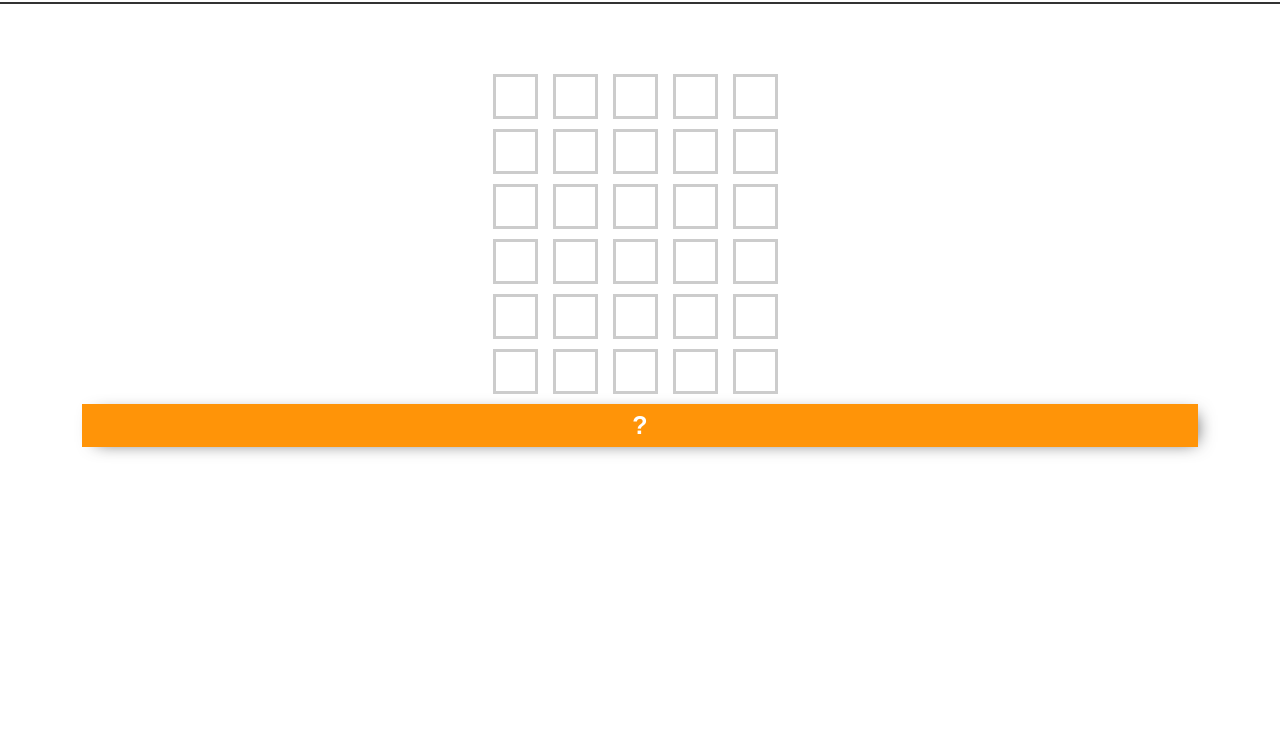
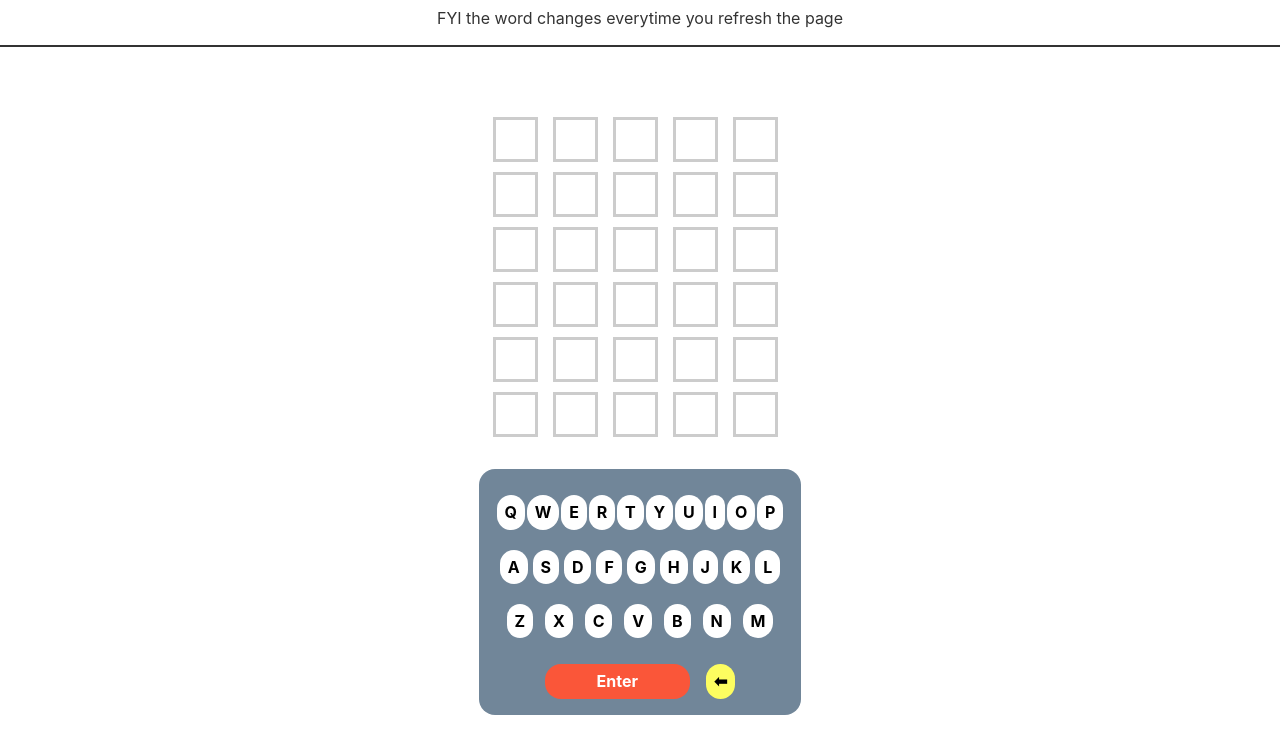
Before and after one commit to azizzmoe/wordle, a plain HTML site: page index.html in a window 1280 px wide. Shown: the part 133-864 px from the top of the page. Before the commit the page ends 800 px from the top, so only its background shows below. Drawn offline with nearby package versions, Linux system fonts and the light colour scheme; no server answers.

Commit message:
update 7

```diff
--- a/index.html
+++ b/index.html
@@ -1,13 +1,11 @@
 <!DOCTYPE html>
 <html lang="en">
+
   <head>
     <meta charset="UTF-8" />
     <meta http-equiv="X-UA-Compatible" content="IE=edge" />
     <meta name="viewport" content="width=device-width, initial-scale=1.0" />
-    <link
-      rel="stylesheet"
-      href="https://cdn.jsdelivr.net/npm/bootstrap@5.2.3/dist/css/bootstrap.min.css"
-    />
+    <link rel="stylesheet" href="https://cdn.jsdelivr.net/npm/bootstrap@5.2.3/dist/css/bootstrap.min.css" />
     <link rel="stylesheet" href="/css/normalize.css" />
     <link rel="stylesheet" href="./css/style.css" />
     <title>Wordle Game</title>
@@ -15,6 +13,9 @@
 
   <body>
     <header>
+      <div class="attention">
+        <a class="btn help" data-bs-toggle="modal" href="#exampleModalToggle" role="button">RULES</a>
+      </div>
       <h1>PLAY WORDLE</h1>
       <span>FYI the word changes everytime you refresh the page</span>
     </header>
@@ -54,6 +55,8 @@
         <div class="scoreboard-letter" id="letter-28"></div>
         <div class="scoreboard-letter" id="letter-29"></div>
       </div>
+
+
       <div id="overlay" style="display: none">
         <div id="overlay-content">
           <button id="close-overlay-btn">✖</button>
@@ -63,25 +66,15 @@
           </section>
         </div>
       </div>
-      <div
-        class="modal fade"
-        id="exampleModalToggle"
-        aria-hidden="true"
-        aria-labelledby="exampleModalToggleLabel"
-        tabindex="-1"
-      >
+      <div class="modal fade" id="exampleModalToggle" aria-hidden="true" aria-labelledby="exampleModalToggleLabel"
+        tabindex="-1">
         <div class="modal-dialog modal-dialog-centered">
           <div class="modal-content">
             <div class="modal-header">
               <h1 class="modal-title fs-5" id="exampleModalToggleLabel">
                 Rules
               </h1>
-              <button
-                type="button"
-                class="btn-close"
-                data-bs-dismiss="modal"
-                aria-label="Close"
-              ></button>
+              <button type="button" class="btn-close" data-bs-dismiss="modal" aria-label="Close"></button>
             </div>
             <div class="modal-body">
               <div class="rules">
@@ -90,24 +83,19 @@
                     <a href="#">Guess a real word that contains 5 letters</a>
                   </li>
                   <li class="">
-                    <a href="#"
-                      >If the word you gave is considered wrong you will see a
+                    <a href="#">If the word you gave is considered wrong you will see a
                       red flash on that row and you won't be able to go to the
-                      next row</a
-                    >
+                      next row</a>
                   </li>
 
                   <li class="">
-                    <a href="#"
-                      >You will see a letter become yellow when it is close to
+                    <a href="#">You will see a letter become yellow when it is close to
                       the winning word but it's out of place
                     </a>
                   </li>
                   <li class="">
-                    <a href="#"
-                      >You will see a letter turn green when it is in the right
-                      spot</a
-                    >
+                    <a href="#">You will see a letter turn green when it is in the right
+                      spot</a>
                   </li>
                 </ol>
               </div>
@@ -115,16 +103,53 @@
           </div>
         </div>
       </div>
-      <a
-        class="btn help"
-        data-bs-toggle="modal"
-        href="#exampleModalToggle"
-        role="button"
-        >?</a
-      >
+      <div class="key-container">
+        <div class="keyboard">
+          <div class="row">
+            <button class="key">Q</button>
+            <button class="key">W</button>
+            <button class="key">E</button>
+            <button class="key">R</button>
+            <button class="key">T</button>
+            <button class="key">Y</button>
+            <button class="key">U</button>
+            <button class="key">I</button>
+            <button class="key">O</button>
+            <button class="key">P</button>
+          </div>
+          <div class="row">
+            <button class="key">A</button>
+            <button class="key">S</button>
+            <button class="key">D</button>
+            <button class="key">F</button>
+            <button class="key">G</button>
+            <button class="key">H</button>
+            <button class="key">J</button>
+            <button class="key">K</button>
+            <button class="key">L</button>
+          </div>
+          <div class="row">
+            <button class="key">Z</button>
+            <button class="key">X</button>
+            <button class="key">C</button>
+            <button class="key">V</button>
+            <button class="key">B</button>
+            <button class="key">N</button>
+            <button class="key">M</button>
+          </div>
+
+          <div class="main-keys">
+            <button class="key enter">Enter</button>
+            <button class="key backspace">⬅</button>
+          </div>
+        </div>
+      </div>
     </div>
+
+
 
     <script src="https://cdn.jsdelivr.net/npm/bootstrap@5.2.3/dist/js/bootstrap.bundle.min.js"></script>
     <script src="./app.js"></script>
   </body>
+
 </html>
```
